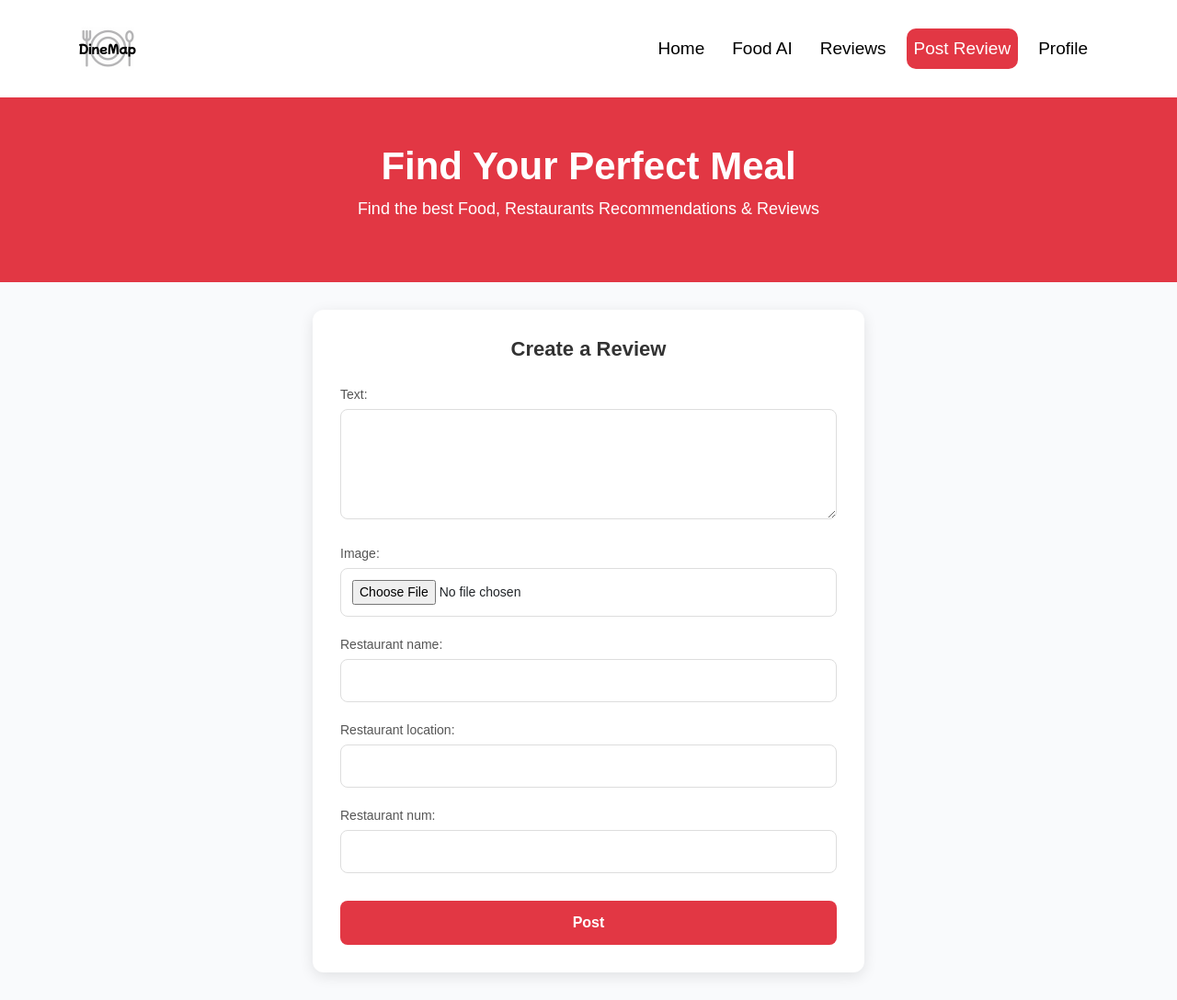
After one commit to usamadoescode/Fyp, a Django app: page /reviews/Review_created/ in a window 1280 px wide. The commit adds this page. Shown: the whole page at 92% size. Run offline with Django 5.2, Linux system fonts and the light colour scheme.

Commit message:
Updated all files and added new templates

```diff
--- a/food/reviews/forms.py
+++ b/food/reviews/forms.py
@@ -4,4 +4,4 @@ from .models import Review
 class User_Review(forms.ModelForm):
     class Meta:
         model = Review
-        fields = ['text','image']
+        fields = ['text','image','restaurant_name','restaurant_location','restaurant_num']
--- a/food/reviews/models.py
+++ b/food/reviews/models.py
@@ -6,6 +6,10 @@ class Review(models.Model):  # Class names should be capitalized by convention
     user = models.ForeignKey(User, on_delete=models.CASCADE)
     text = models.TextField(max_length=1000)
     image = models.ImageField(upload_to='postphoto/', blank=True, null=True)
+    restaurant_name = models.CharField(max_length=255,blank=False,null=False)
+    restaurant_location= models.CharField(max_length=100,blank=False,null=False)
+
+    restaurant_num =models.IntegerField(blank=True,null=True)
     posted_on = models.DateTimeField(auto_now_add=True)
     updated_on = models.DateTimeField(auto_now=True)
 
--- /dev/null
+++ b/food/reviews/templates/reviews/Review_created.html
@@ -0,0 +1,220 @@
+<!DOCTYPE html>
+{% load static %}
+<html lang="en">
+<head>
+    <meta charset="UTF-8">
+    <meta name="viewport" content="width=device-width, initial-scale=1.0">
+    <link href="https://cdn.jsdelivr.net/npm/bootstrap@5.0.2/dist/css/bootstrap.min.css" rel="stylesheet">
+    <title>Submit a Review</title>
+    <style>
+        /* General Styling */
+        * {
+            margin: 0;
+            padding: 0;
+            box-sizing: border-box;
+        }
+
+        body {
+            font-family: 'Poppins', sans-serif;
+            background: #f9fafc;
+        }
+
+        /* Navbar Styling */
+        /* Navbar Styling */
+        header {
+            background: #ffffff;
+            box-shadow: 0 2px 8px rgba(0, 0, 0, 0.1);
+            padding: 10px 0;
+        }
+
+        .navbar-brand {
+            font-size: 24px;
+            font-weight: bold;
+            color: rgb(0, 0, 0);
+            width: 100px;
+        }
+
+        /* Default link color: Black */
+        .nav-link {
+            color: black !important; /* Ensures black color is enforced */
+            font-size: 19px;
+            transition: color 0.3s ease, background-color 0.3s ease;
+            margin: 7px;
+            border-radius: 10px;
+        }
+
+        /* Hover state: White text with red background */
+        .nav-link:hover, .nav-link.active {
+            color: white !important;
+            background: #E23744;
+            border-radius: 10px;
+        }
+
+
+        /* Hero Section */
+        .hero {
+            background: #E23744;
+            color: white;
+            text-align: center;
+            padding: 50px 0;
+        }
+
+        .hero h1 {
+            font-size: 42px;
+            font-weight: bold;
+        }
+
+        .hero p {
+            font-size: 18px;
+        }
+        /* Professional Social Media Form Styling */
+        .form-container {
+            max-width: 600px;
+            margin: 30px auto;
+            background: #fff;
+            border-radius: 12px;
+            box-shadow: 0 4px 15px rgba(0, 0, 0, 0.1);
+            padding: 30px;
+        }
+
+        /* Form Title */
+        .form-title {
+            text-align: center;
+            margin-bottom: 25px;
+            font-size: 22px;
+            font-weight: 600;
+            color: #333;
+        }
+
+        /* Form Group Styling */
+        .form-group {
+            margin-bottom: 20px;
+        }
+
+        .form-group label {
+            font-size: 14px;
+            font-weight: 500;
+            color: #555;
+            margin-bottom: 5px;
+            display: block;
+        }
+
+        .form-group input,
+        .form-group select,
+        .form-group textarea {
+            width: 100%;
+            padding: 12px;
+            border: 1px solid #ddd;
+            border-radius: 8px;
+            font-size: 14px;
+            transition: border-color 0.3s ease;
+        }
+
+        .form-group input:focus,
+        .form-group select:focus,
+        .form-group textarea:focus {
+            border-color: #E23744;
+            outline: none;
+            box-shadow: 0 0 5px rgba(226, 55, 68, 0.3);
+        }
+
+        /* Textarea Styling */
+        .form-group textarea {
+            resize: vertical;
+            height: 120px;
+            max-height: 200px;
+            min-height: 80px;
+        }
+
+        /* Submit Button */
+        .btn-primary {
+            width: 100%;
+            padding: 12px;
+            font-size: 16px;
+            font-weight: 600;
+            border-radius: 8px;
+            background: #E23744;
+            border: none;
+            color: #fff;
+            transition: background 0.3s ease;
+            margin-top: 10px;
+        }
+
+        .btn-primary:hover {
+            background: #c92a38;
+            color: #fff;
+        }
+
+        /* Responsive Adjustments */
+        @media (max-width: 768px) {
+            .form-container {
+                padding: 20px;
+            }
+        }
+
+
+    </style>
+</head>
+<body>
+    <header>
+        <nav class="navbar navbar-expand-lg navbar-light">
+            <div class="container">
+                <a class="navbar-brand">
+                    <img src="{% static 'DineMap.png' %}" alt="Logo">
+                </a>
+                <button class="navbar-toggler" type="button" data-bs-toggle="collapse" data-bs-target="#navbarNav">
+                    <span class="navbar-toggler-icon"></span>
+                </button>
+                <div class="collapse navbar-collapse" id="navbarNav">
+                    <ul class="navbar-nav ms-auto">
+                        <li class="nav-item"><a class="nav-link" href="http://127.0.0.1:8000/">Home</a></li>
+                        <li class="nav-item"><a class="nav-link" href="#">Food AI</a></li>
+                        <li class="nav-item"><a class="nav-link " href="http://127.0.0.1:8000/reviews/">Reviews</a></li>
+                        <li class="nav-item"><a class="nav-link active" href="#">Post Review</a></li>
+                        <li class="nav-item"><a class="nav-link" href="#">Profile</a></li>
+                    </ul>
+                </div>
+            </div>
+        </nav>
+    </header>
+
+    <section class="hero">
+        <h1>Find Your Perfect Meal</h1>
+        <p>Find the best Food, Restaurants Recommendations & Reviews</p>
+    </section>
+
+    <div class="form-container">
+        <h1 class="form-title">
+            {% if form.instance.pk %}
+                Edit Your Post
+            {% else %}
+                Create a Review
+            {% endif %}
+        </h1>
+
+        <form method="post" enctype="multipart/form-data">
+            {% csrf_token %}
+
+            {% for field in form %}
+            <div class="form-group">
+                {{ field.label_tag }}
+                {{ field }}
+                {% if field.help_text %}
+                    <small class="form-text text-muted">{{ field.help_text }}</small>
+                {% endif %}
+                {% for error in field.errors %}
+                    <div class="text-danger">{{ error }}</div>
+                {% endfor %}
+            </div>
+            {% endfor %}
+
+            <button type="submit" class="btn btn-primary">Post</button>
+
+        </form>
+
+    </div>
+
+
+    <script src="https://cdn.jsdelivr.net/npm/bootstrap@5.0.2/dist/js/bootstrap.bundle.min.js"></script>
+</body>
+</html>
--- a/food/reviews/urls.py
+++ b/food/reviews/urls.py
@@ -1,6 +1,9 @@
+from django.urls import path
 from . import views
-from django.urls import path
 
 urlpatterns = [
-    path('', views.Reviews_List, name='Reviews_List'),
+    path('', views.Reviews_List, name='Reviews_List'),  # List view for reviews
+    path('Review_created/', views.Review_created, name='Review_created'),  # Create review
+    path('<int:review_id>/delete/', views.Review_deleted, name='Review_deleted'),  # Delete review
+    path('<int:review_id>/edit/', views.Review_edit, name='Review_edit')  # Edit review
 ]
--- a/food/reviews/views.py
+++ b/food/reviews/views.py
@@ -14,12 +14,40 @@ def Reviews_List(request):
 
 def Review_created(request):
     if request.method == "POST":
-
-       form= User_Review(request.POST,request.FILES)
-       Review = form.is_valid(commit=False)
-       Review.user  = redirect.user
-       Review.save()
-       return redirect('Reviews_List')
+        form = User_Review(request.POST, request.FILES)
+        if form.is_valid():
+            review = form.save(commit=False)  # Don't save to DB yet
+            review.user = request.user  # Assign the current logged-in user to the review
+            review.save()  # Save the review after assigning the user
+            return redirect('Reviews_List')  # Redirect to the reviews list page
     else:
         form = User_Review()
-        return render(request , 'review_form.html', {'form': form})
+
+    return render(request, 'reviews/Review_created.html', {'form': form})
+
+
+def Review_edit(request, review_id):
+    # Get the review object or return a 404 if not found or the user doesn't own it
+    review = get_object_or_404(Review, pk=review_id, user=request.user)
+
+    if request.method == "POST":
+        form = User_Review(request.POST, request.FILES, instance=review)
+
+        if form.is_valid():
+            form.save()  # Save the form after assigning the current user
+            return redirect('Reviews_List')  # Redirect to the reviews list page
+
+    else:
+        form = User_Review(instance=review)
+
+    return render(request, 'reviews/Review_created.html', {'form': form})
+
+
+def Review_deleted(request, review_id):
+    review = get_object_or_404(Review, id=review_id, user=request.user)
+
+    if request.method == "POST":
+        review.delete()
+        return redirect('Reviews_List')  # Assuming this is the name of the URL for the reviews list
+
+    return render(request, 'reviews/Review_deleted.html', {'review': review})
```
Also changed, not shown: food/reviews/templates/reviews/Review_deleted.html (added, +120 -0 lines), food/reviews/templates/reviews/index.html (+139 -8 lines), food/reviews/templates/reviews/review_form.html (added, +126 -0 lines), food/templates/food/home.html (+12 -10 lines), food/db.sqlite3, food/media/postphoto/OIP.jpeg (added), food/media/postphoto/R.jpeg (added), food/media/postphoto/kfc.jpg (added), food/media/postphoto/kfc_ByGJDHL.jpg (added), food/media/postphoto/un.jpeg (added), food/media/postphoto/un_rW0cRCq.jpeg (added), food/reviews/migrations/0002_review_restaurant_location_review_restaurant_name_and_more.py (added), food/reviews/templates/reviews/Review_edit.html (added), food/reviews/templates/reviews/review_form_deleted.html (added).
